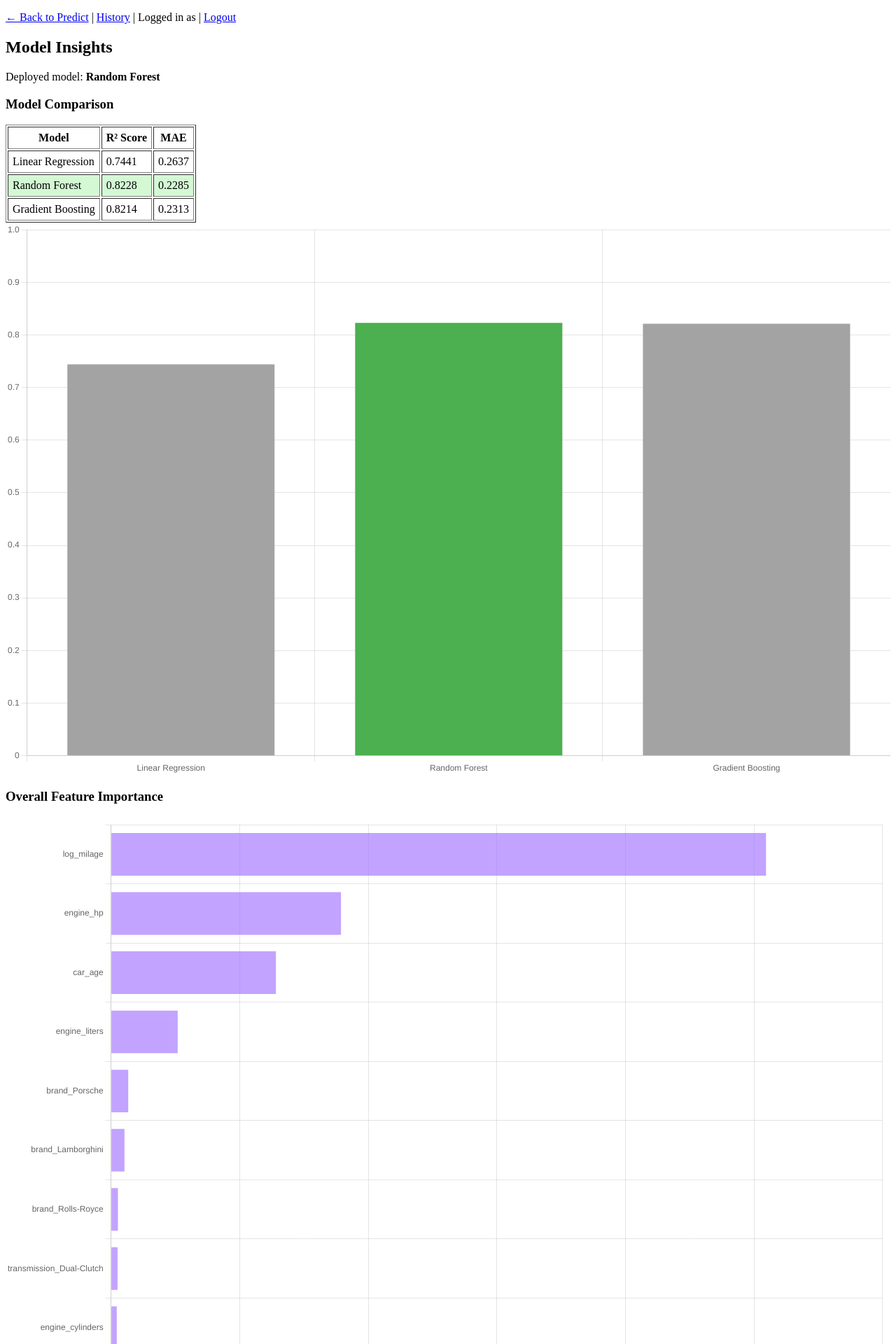
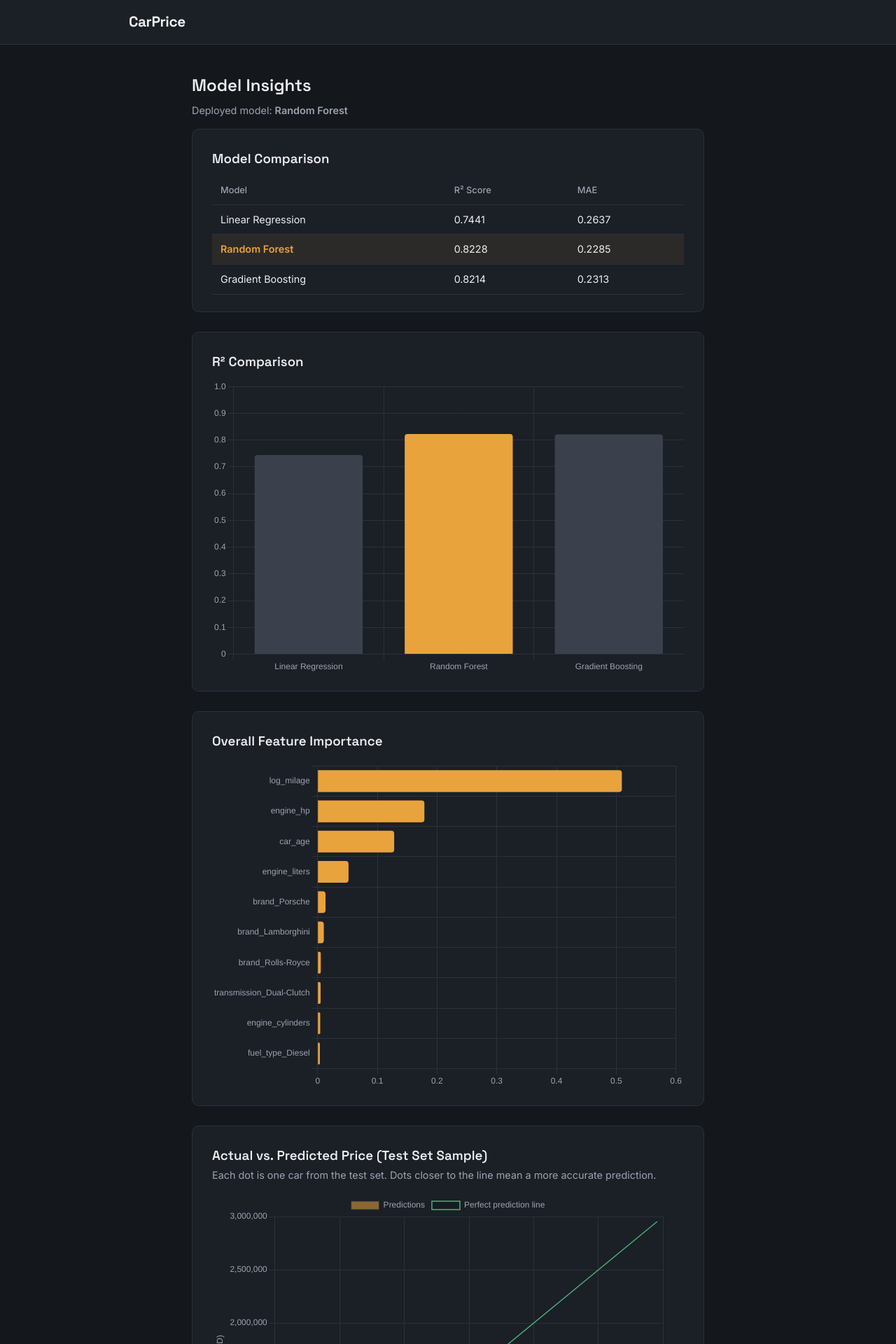
Before and after one commit to suyogpokhrel/car_price_prediction_app, a Django app: page /insights/ in a window 1280 px wide. Shown: the top 1920 px of the page at 70% size. Run offline with Django 5.2, Linux system fonts and the light colour scheme.

Commit message:
complete css

```diff
--- a/django_app/predictor/templates/predictor/model_insights.html
+++ b/django_app/predictor/templates/predictor/model_insights.html
@@ -1,33 +1,62 @@
-<!DOCTYPE html>
-<html>
-<head>
-    <title>Model Insights</title>
-    <script src="https://cdn.jsdelivr.net/npm/chart.js@4.4.0/dist/chart.umd.min.js"></script>
-</head>
-<body>
-    <p><a href="{% url 'predict' %}">← Back to Predict</a> | <a href="{% url 'history' %}">History</a> | Logged in as {{ user.username }} | <a href="{% url 'logout' %}">Logout</a></p>
+{% extends 'predictor/base.html' %}
+{% block title %}Model Insights{% endblock %}
+{% block content %}
 
 <h2>Model Insights</h2>
-    <p>Deployed model: <strong>{{ deployed_model }}</strong></p>
+<p class="section-sub">Deployed model: <strong>{{ deployed_model }}</strong></p>
 
+<div class="card">
     <h3>Model Comparison</h3>
-    <table border="1" cellpadding="6">
+    <div class="table-wrap">
+    <table>
         <tr>
             <th>Model</th>
             <th>R² Score</th>
             <th>MAE</th>
         </tr>
         {% for m in model_comparison %}
-            <tr {% if m.name == deployed_model %}style="background-color: #d4f8d4;"{% endif %}>
+            <tr {% if m.name == deployed_model %}class="highlight-row"{% endif %}>
                 <td>{{ m.name }}</td>
                 <td>{{ m.r2 }}</td>
                 <td>{{ m.mae }}</td>
             </tr>
         {% endfor %}
     </table>
+    </div>
+</div>
 
+<div class="card chart-card">
+    <h3>R² Comparison</h3>
     <canvas id="r2Chart" width="400" height="250"></canvas>
+</div>
+
+<div class="card chart-card">
+    <h3>Overall Feature Importance</h3>
+    <canvas id="importanceChart" width="500" height="350"></canvas>
+</div>
+
+<div class="card chart-card">
+    <h3>Actual vs. Predicted Price (Test Set Sample)</h3>
+    <p class="section-sub">Each dot is one car from the test set. Dots closer to the line mean a more accurate prediction.</p>
+    <canvas id="scatterChart" width="500" height="400"></canvas>
+</div>
+
+<div class="card chart-card">
+    <h3>Price Distribution in Training Data</h3>
+    <canvas id="histChart" width="500" height="300"></canvas>
+</div>
+
+{% endblock %}
+
+{% block extra_head %}
+<script src="https://cdn.jsdelivr.net/npm/chart.js@4.4.0/dist/chart.umd.min.js"></script>
+{% endblock %}
+
+{% block extra_scripts %}
 <script>
+Chart.defaults.color = '#9CA3AF';
+Chart.defaults.borderColor = '#2B313B';
+
 const ctxR2 = document.getElementById('r2Chart').getContext('2d');
 new Chart(ctxR2, {
     type: 'bar',
@@ -36,7 +65,8 @@
         datasets: [{
             label: 'R² Score',
             data: [{% for m in model_comparison %}{{ m.r2 }},{% endfor %}],
-                    backgroundColor: ['#a3a3a3', '#4caf50', '#a3a3a3'],
+            backgroundColor: [{% for m in model_comparison %}{% if m.name == deployed_model %}'#E8A33D'{% else %}'#3A414C'{% endif %},{% endfor %}],
+            borderRadius: 4,
         }]
     },
     options: {
@@ -44,11 +74,7 @@
         scales: { y: { beginAtZero: true, max: 1 } }
     }
 });
-    </script>
 
-    <h3>Overall Feature Importance</h3>
-    <canvas id="importanceChart" width="500" height="350"></canvas>
-    <script>
 const ctx = document.getElementById('importanceChart').getContext('2d');
 new Chart(ctx, {
     type: 'bar',
@@ -57,7 +83,8 @@
         datasets: [{
             label: 'Importance',
             data: [{% for f in feature_importance %}{{ f.importance }},{% endfor %}],
-                    backgroundColor: 'rgba(153, 102, 255, 0.6)',
+            backgroundColor: '#E8A33D',
+            borderRadius: 4,
         }]
     },
     options: {
@@ -66,14 +93,9 @@
         scales: { x: { beginAtZero: true } }
     }
 });
-    </script>
-    <h3>Actual vs. Predicted Price (Test Set Sample)</h3>
-    <p>Each dot is one car from the test set. Dots closer to the diagonal line mean a more accurate prediction.</p>
-    <canvas id="scatterChart" width="500" height="400"></canvas>
-    <script>
+
 const actual = {{ actual_vs_predicted.actual|safe }};
 const predicted = {{ actual_vs_predicted.predicted|safe }};
-
 const scatterPoints = actual.map((a, i) => ({ x: a, y: predicted[i] }));
 const maxVal = Math.max(...actual, ...predicted);
 
@@ -85,14 +107,14 @@
             {
                 label: 'Predictions',
                 data: scatterPoints,
-                        backgroundColor: 'rgba(54, 162, 235, 0.5)',
+                backgroundColor: 'rgba(232, 163, 61, 0.55)',
             },
             {
                 label: 'Perfect prediction line',
                 data: [{ x: 0, y: 0 }, { x: maxVal, y: maxVal }],
                 type: 'line',
-                        borderColor: 'red',
-                        borderWidth: 1,
+                borderColor: '#4FAE7C',
+                borderWidth: 1.5,
                 pointRadius: 0,
             }
         ]
@@ -104,15 +126,10 @@
         }
     }
 });
-    </script>
 
-    <h3>Price Distribution in Training Data</h3>
-    <canvas id="histChart" width="500" height="300"></canvas>
-    <script>
 const counts = {{ price_distribution.counts|safe }};
 const binEdges = {{ price_distribution.bin_edges|safe }};
-
-        const binLabels = counts.map((_, i) => `$${Math.round(binEdges[i]/1000)}k–$${Math.round(binEdges[i+1]/1000)}k`);
+const binLabels = counts.map((_, i) => `$${Math.round(binEdges[i]/1000)}k\u2013$${Math.round(binEdges[i+1]/1000)}k`);
 
 const ctxHist = document.getElementById('histChart').getContext('2d');
 new Chart(ctxHist, {
@@ -122,7 +139,8 @@
         datasets: [{
             label: 'Number of Cars',
             data: counts,
-                    backgroundColor: 'rgba(255, 159, 64, 0.6)',
+            backgroundColor: '#E8A33D',
+            borderRadius: 3,
         }]
     },
     options: {
@@ -134,5 +152,4 @@
     }
 });
 </script>
-</body>
-</html>
+{% endblock %}
```
Lines whose indentation alone changed are shown as unchanged.
